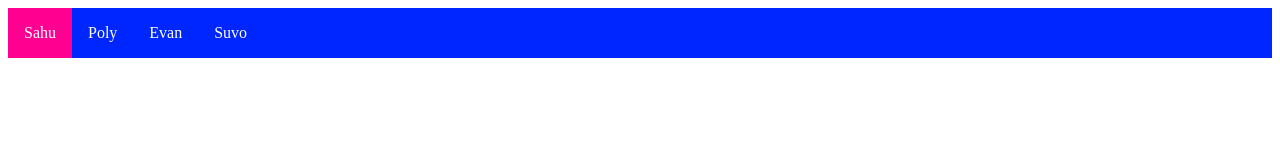
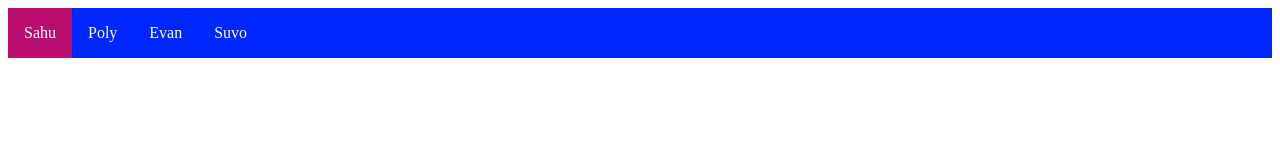
Before and after one commit to debasishsahoo/JAVA-ALL, a plain HTML site: page HTML/5.tabmanu.html in a window 1280 px wide. In both pictures the pointer is over the link "Sahu". Drawn offline with Linux system fonts and the light colour scheme.

Commit message:
new update 2

```diff
--- a/HTML/5.tabmanu.html
+++ b/HTML/5.tabmanu.html
@@ -27,7 +27,7 @@
         }
 
         li a:hover {
-            background-color: rgb(255, 0, 144);
+            background-color: rgb(185, 14, 111);
         }
     </style>
     <title>Document</title>
@@ -36,7 +36,7 @@
 <body>
     <ul>
         <li>
-            <a href="#">Sahu</a>
+            <a href="www.google.com">Sahu</a>
         </li>
         <li>
             <a href="#">Poly</a>
```
